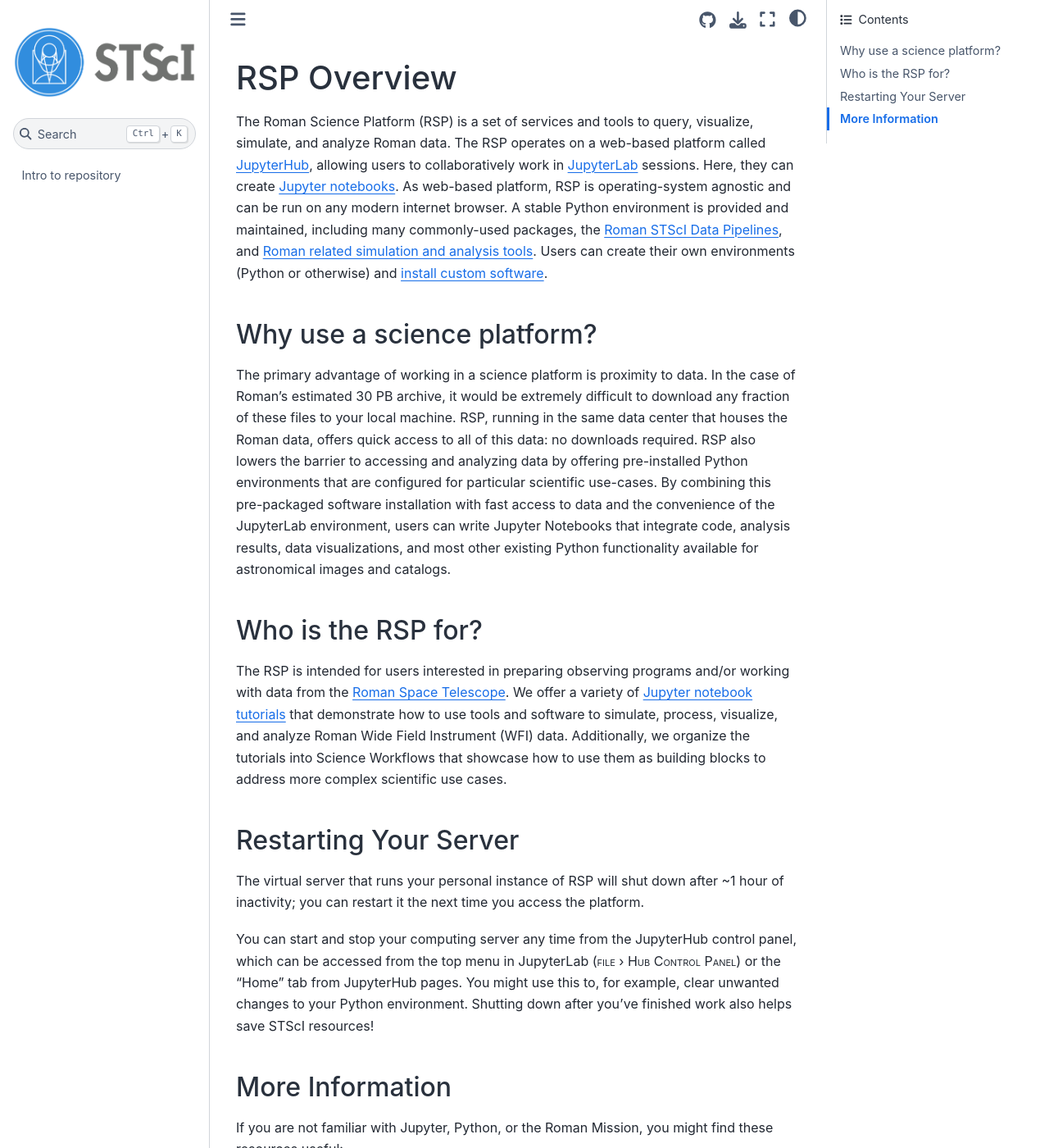
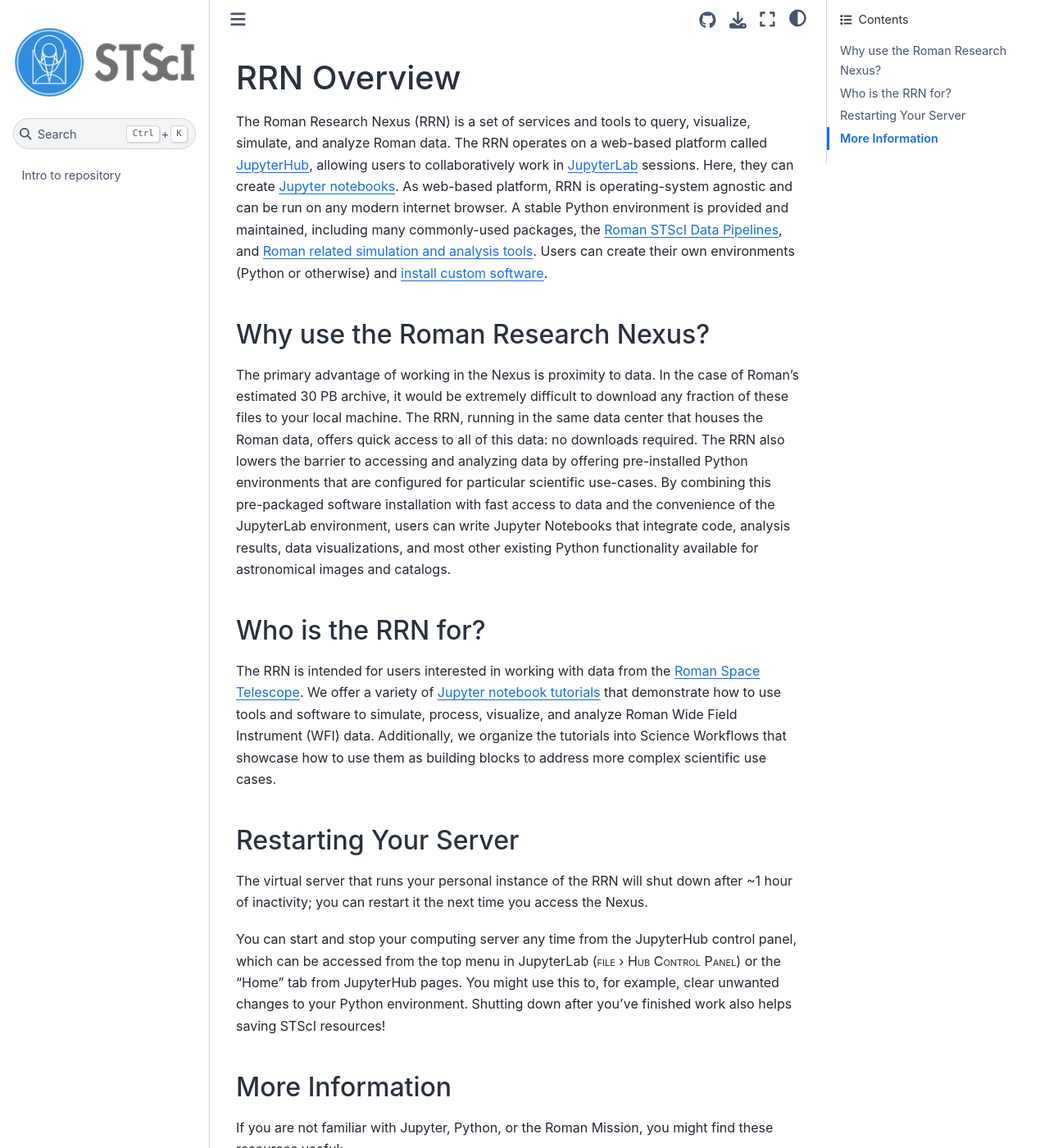
Before and after one commit to spacetelescope/roman_notebooks, a Jupyter Book: the page built from markdown/what-is-rsp.md, in a window 1280 px wide and 1400 px high. Shown: the whole window at 82% size. Built offline with Jupyter Book 1.0.4 settings and Sphinx 7.4.7 and the Sphinx Book theme 1.1.4, drawn with Linux system fonts in a browser that asks for light colours; pages that are not in the unit, such as notebooks, are missing from menus.

Commit message:
Update what-is-rsp.md
* RSP -> RRN
* Few minor updates
* fixed issue submitted by Julie

```diff
--- a/markdown/what-is-rsp.md
+++ b/markdown/what-is-rsp.md
@@ -1,19 +1,19 @@
-# RSP Overview
+# RRN Overview
 
-The Roman Science Platform (RSP) is a set of services and tools to query, visualize, simulate, and analyze Roman data. The RSP operates on a web-based platform called [JupyterHub](https://docs.jupyter.org/en/latest/), allowing users to collaboratively work in [JupyterLab](https://jupyterlab.readthedocs.io/en/latest/) sessions. Here, they can create [Jupyter notebooks](https://docs.jupyter.org/en/latest/). As web-based platform, RSP is operating-system agnostic and can be run on any modern internet browser. A stable Python environment is provided and maintained, including many commonly-used packages, the [Roman STScI Data Pipelines](https://roman-docs.stsci.edu/data-handbook-home/roman-stsci-data-pipelines), and [Roman related simulation and analysis tools](https://roman-docs.stsci.edu/simulation-tools-handbook-home). Users can create their own environments (Python or otherwise) and [install custom software](software.md).
+The Roman Research Nexus (RRN) is a set of services and tools to query, visualize, simulate, and analyze Roman data. The RRN operates on a web-based platform called [JupyterHub](https://docs.jupyter.org/en/latest/), allowing users to collaboratively work in [JupyterLab](https://jupyterlab.readthedocs.io/en/latest/) sessions. Here, they can create [Jupyter notebooks](https://docs.jupyter.org/en/latest/). As web-based platform, RRN is operating-system agnostic and can be run on any modern internet browser. A stable Python environment is provided and maintained, including many commonly-used packages, the [Roman STScI Data Pipelines](https://roman-docs.stsci.edu/data-handbook-home/roman-stsci-data-pipelines), and [Roman related simulation and analysis tools](https://roman-docs.stsci.edu/simulation-tools-handbook-home). Users can create their own environments (Python or otherwise) and [install custom software](software.md).
 
-## Why use a science platform?
-The primary advantage of working in a science platform is proximity to data. In the case of Roman's estimated 30 PB archive, it would be extremely difficult to download any fraction of these files to your local machine. RSP, running in the same data center that houses the Roman data, offers quick access to all of this data: no downloads required. RSP also lowers the barrier to accessing and analyzing data by offering pre-installed Python environments that are configured for particular scientific use-cases. By combining this pre-packaged software installation with fast access to data and the convenience of the JupyterLab environment, users can write Jupyter Notebooks that integrate code, analysis results, data visualizations, and most other existing Python functionality available for astronomical images and catalogs.
+## Why use the Roman Research Nexus?
+The primary advantage of working in the Nexus is proximity to data. In the case of Roman's estimated 30 PB archive, it would be extremely difficult to download any fraction of these files to your local machine. The RRN, running in the same data center that houses the Roman data, offers quick access to all of this data: no downloads required. The RRN also lowers the barrier to accessing and analyzing data by offering pre-installed Python environments that are configured for particular scientific use-cases. By combining this pre-packaged software installation with fast access to data and the convenience of the JupyterLab environment, users can write Jupyter Notebooks that integrate code, analysis results, data visualizations, and most other existing Python functionality available for astronomical images and catalogs.
 
-## Who is the RSP for?
+## Who is the RRN for?
 
-The RSP is intended for users interested in preparing observing programs and/or working with data from the [Roman Space Telescope](https://archive.stsci.edu/missions-and-data/roman). We offer a variety of [Jupyter notebook tutorials](tutorials.md) that demonstrate how to use tools and software to simulate, process, visualize, and analyze Roman Wide Field Instrument (WFI) data. Additionally, we organize the tutorials into Science Workflows that showcase how to use them as building blocks to address more complex scientific use cases.
+The RRN is intended for users interested in working with data from the [Roman Space Telescope](https://archive.stsci.edu/missions-and-data/roman). We offer a variety of [Jupyter notebook tutorials](tutorials.md) that demonstrate how to use tools and software to simulate, process, visualize, and analyze Roman Wide Field Instrument (WFI) data. Additionally, we organize the tutorials into Science Workflows that showcase how to use them as building blocks to address more complex scientific use cases.
 
 ## Restarting Your Server
 
-The virtual server that runs your personal instance of RSP will shut down after ~1 hour of inactivity; you can restart it the next time you access the platform.
+The virtual server that runs your personal instance of the RRN will shut down after ~1 hour of inactivity; you can restart it the next time you access the Nexus.
 
-You can start and stop your computing server any time from the JupyterHub control panel, which can be accessed from the top menu in JupyterLab (<span style="font-variant:small-caps;">file › Hub Control Panel</span>) or the "Home" tab from JupyterHub pages. You might use this to, for example, clear unwanted changes to your Python environment. Shutting down after you've finished work also helps save STScI resources!
+You can start and stop your computing server any time from the JupyterHub control panel, which can be accessed from the top menu in JupyterLab (<span style="font-variant:small-caps;">file › Hub Control Panel</span>) or the "Home" tab from JupyterHub pages. You might use this to, for example, clear unwanted changes to your Python environment. Shutting down after you've finished work also helps saving STScI resources!
 
 ## More Information
 
```
